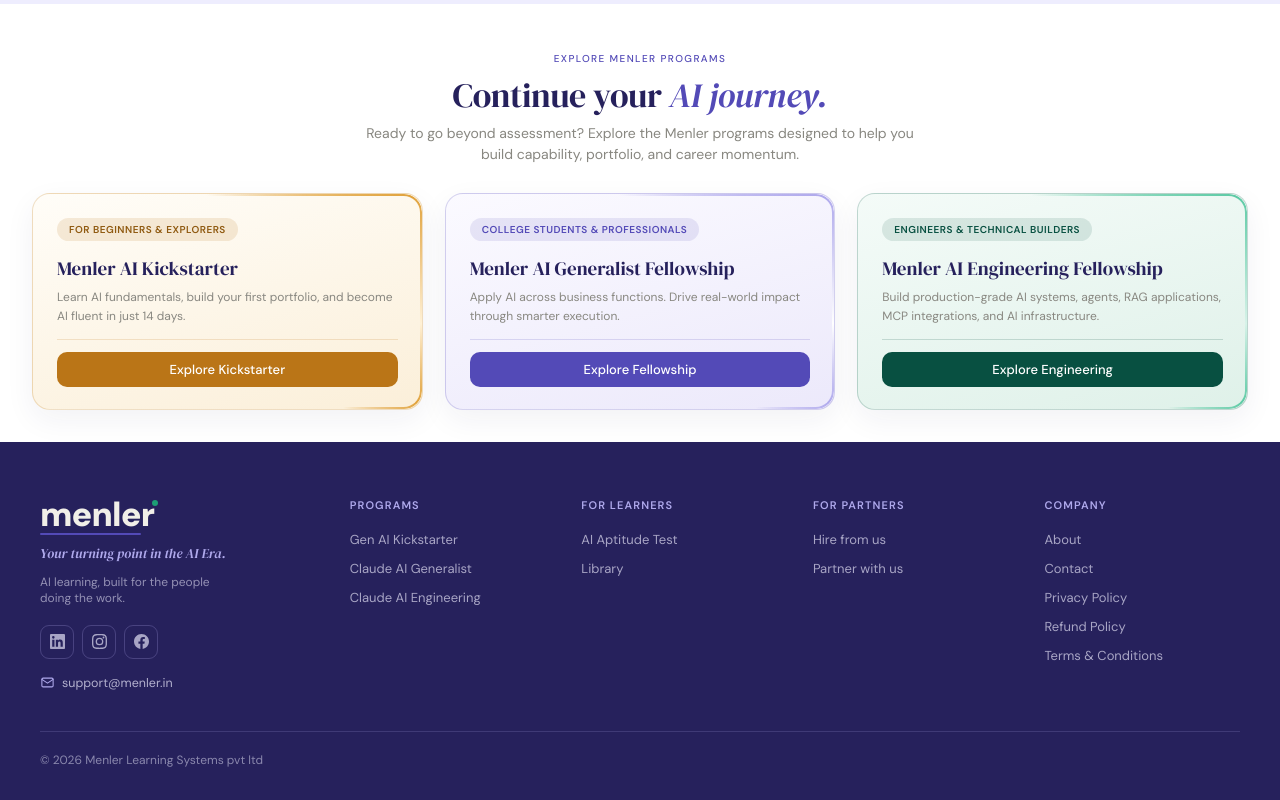
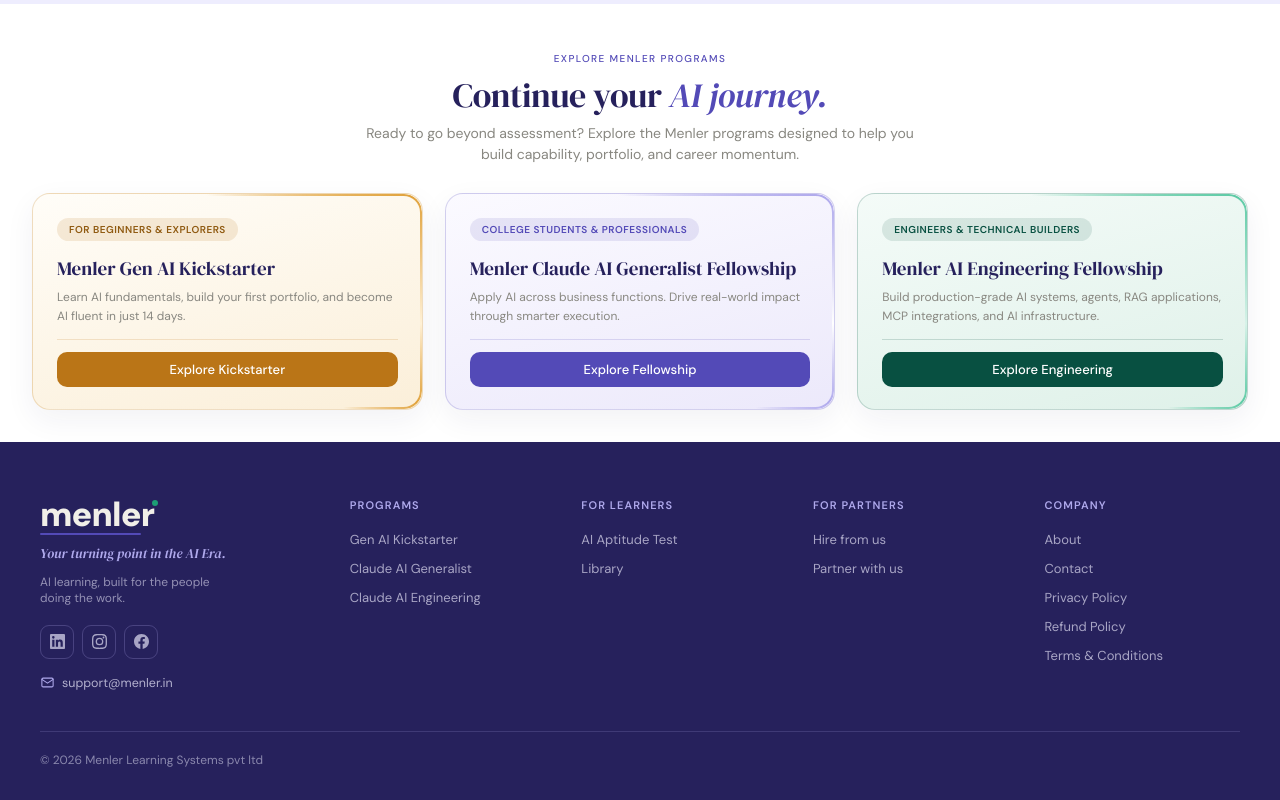
Before and after one commit to rochanreddy/menler-new-web, a React (Vite) app: page /resources in a window 1280 px wide. Shown: the part 3687-4487 px from the top of the page. Built offline with nearby package versions, Linux system fonts and the light colour scheme; no server answers.

Commit message:
Rename program cards across pages: 'Menler Gen AI Kickstarter' & 'Menler Claude AI Generalist Fellowship' (campaign, library, aptitude); add safe playbooks-only seeder

```diff
--- a/src/pages/Aptitude.jsx
+++ b/src/pages/Aptitude.jsx
@@ -488,13 +488,13 @@ export default function Aptitude() {
           <div className="cluster-grid" style={{ marginTop: 28 }}>
             <div className="cluster-card cluster-card--kick">
               <p className="cluster-num">For beginners &amp; explorers</p>
-              <p className="cluster-name">Menler AI Kickstarter</p>
+              <p className="cluster-name">Menler Gen AI Kickstarter</p>
               <p className="cluster-sets">Learn AI fundamentals, build your first portfolio, and become AI fluent in just 14 days.</p>
               <button className="cluster-btn" onClick={() => go('/kickstarter')}>Explore Kickstarter</button>
             </div>
             <div className="cluster-card cluster-card--gen">
               <p className="cluster-num">College students &amp; professionals</p>
-              <p className="cluster-name">Menler AI Generalist Fellowship</p>
+              <p className="cluster-name">Menler Claude AI Generalist Fellowship</p>
               <p className="cluster-sets">Apply AI across business functions. Drive real-world impact through smarter execution.</p>
               <button className="cluster-btn" onClick={() => go('/generalist')}>Explore Fellowship</button>
             </div>
@@ -611,13 +611,13 @@ export default function Aptitude() {
         <div className="cluster-grid" style={{ marginTop: 28 }}>
           <div className="cluster-card cluster-card--kick">
             <p className="cluster-num">For beginners &amp; explorers</p>
-            <p className="cluster-name">Menler AI Kickstarter</p>
+            <p className="cluster-name">Menler Gen AI Kickstarter</p>
             <p className="cluster-sets">Learn AI fundamentals, build your first portfolio, and become AI fluent in just 14 days.</p>
             <button className="cluster-btn" onClick={() => go('/kickstarter')}>Explore Kickstarter</button>
           </div>
           <div className="cluster-card cluster-card--gen">
             <p className="cluster-num">College students &amp; professionals</p>
-            <p className="cluster-name">Menler AI Generalist Fellowship</p>
+            <p className="cluster-name">Menler Claude AI Generalist Fellowship</p>
             <p className="cluster-sets">Apply AI across business functions. Drive real-world impact through smarter execution.</p>
             <button className="cluster-btn" onClick={() => go('/generalist')}>Explore Fellowship</button>
           </div>
--- a/src/pages/KickstarterLanding.jsx
+++ b/src/pages/KickstarterLanding.jsx
@@ -275,13 +275,13 @@ export default function KickstarterLanding() {
             <div className="lp2-explore">
               <div className="cluster-card cluster-card--kick">
                 <p className="cluster-num">For beginners</p>
-                <p className="cluster-name">Menler AI Kickstarter</p>
+                <p className="cluster-name">Menler Gen AI Kickstarter</p>
                 <p className="cluster-sets">AI fundamentals + your first portfolio in 14 days.</p>
                 <button className="cluster-btn" onClick={() => go('/kickstarter')}>Explore Kickstarter</button>
               </div>
               <div className="cluster-card cluster-card--gen">
                 <p className="cluster-num">Students &amp; professionals</p>
-                <p className="cluster-name">Menler AI Generalist Fellowship</p>
+                <p className="cluster-name">Menler Claude AI Generalist Fellowship</p>
                 <p className="cluster-sets">Apply AI across business — 10-week fellowship.</p>
                 <button className="cluster-btn" onClick={() => go('/generalist')}>Explore Fellowship</button>
               </div>
--- a/src/pages/Resources.jsx
+++ b/src/pages/Resources.jsx
@@ -242,13 +242,13 @@ export default function Resources() {
         <div className="cluster-grid" style={{ marginTop: 28 }}>
           <div className="cluster-card cluster-card--kick">
             <p className="cluster-num">For beginners &amp; explorers</p>
-            <p className="cluster-name">Menler AI Kickstarter</p>
+            <p className="cluster-name">Menler Gen AI Kickstarter</p>
             <p className="cluster-sets">Learn AI fundamentals, build your first portfolio, and become AI fluent in just 14 days.</p>
             <button className="cluster-btn" onClick={() => go('/kickstarter')}>Explore Kickstarter</button>
           </div>
           <div className="cluster-card cluster-card--gen">
             <p className="cluster-num">College students &amp; professionals</p>
-            <p className="cluster-name">Menler AI Generalist Fellowship</p>
+            <p className="cluster-name">Menler Claude AI Generalist Fellowship</p>
             <p className="cluster-sets">Apply AI across business functions. Drive real-world impact through smarter execution.</p>
             <button className="cluster-btn" onClick={() => go('/generalist')}>Explore Fellowship</button>
           </div>
```
Also changed, not shown: scripts/seedPlaybooks.mjs (added, +59 -0 lines).
